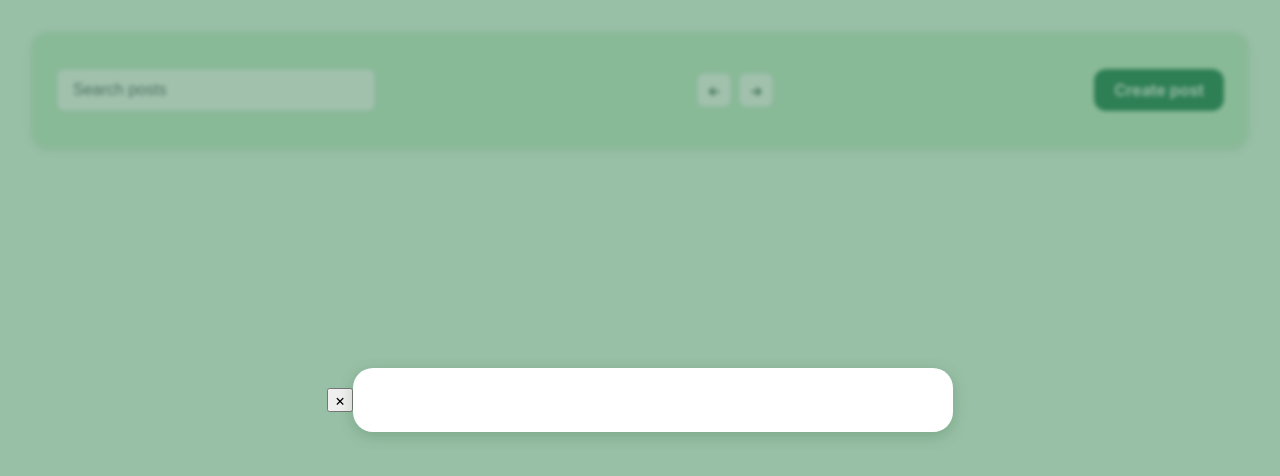
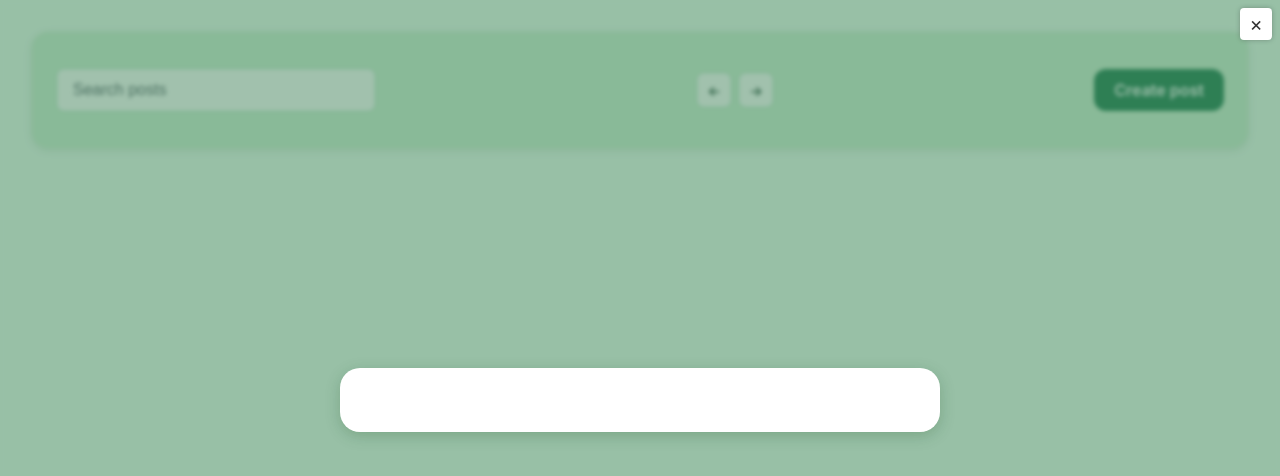
Before and after one commit to maxymus101/posts-app, a React (Vite) app: page / in a window 1280 px wide. Shown: the top 476 px of the page. Built offline with nearby package versions, Linux system fonts and the light colour scheme.

Commit message:
add close styles

```diff
--- a/src/components/Modal/Modal.module.css
+++ b/src/components/Modal/Modal.module.css
@@ -10,6 +10,34 @@
   justify-content: center;
   z-index: 1000;
   backdrop-filter: blur(2px);
+}
+
+.closeButton {
+  position: absolute;
+  top: 8px;
+  right: 8px;
+  background: #fff;
+  border: none;
+  border-radius: 4px;
+  width: 32px;
+  height: 32px;
+  font-size: 20px;
+  line-height: 0;
+  color: #333;
+  box-shadow: 0px 0px 5px rgba(0, 0, 0, 0.25);
+  cursor: pointer;
+  display: flex;
+  align-items: center;
+  justify-content: center;
+  padding: 0;
+}
+
+.closeButton:hover {
+  background: #f2f2f2;
+}
+
+.closeButton:focus {
+  outline: 2px solid #007bff;
 }
 
 .modal {
@@ -27,6 +55,7 @@
     opacity: 0;
     transform: scale(0.95);
   }
+
   to {
     opacity: 1;
     transform: scale(1);
```
